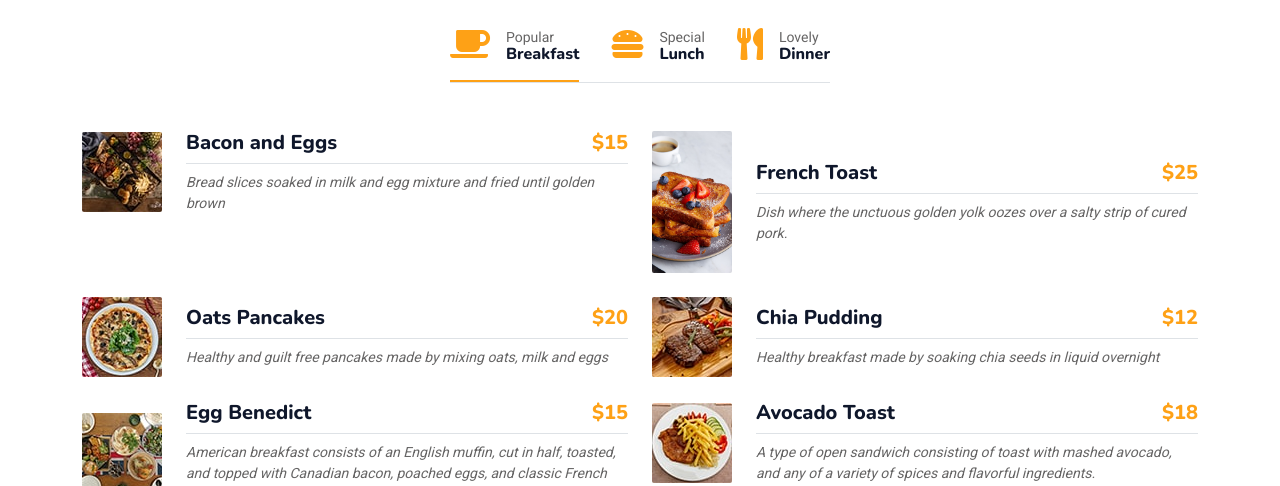
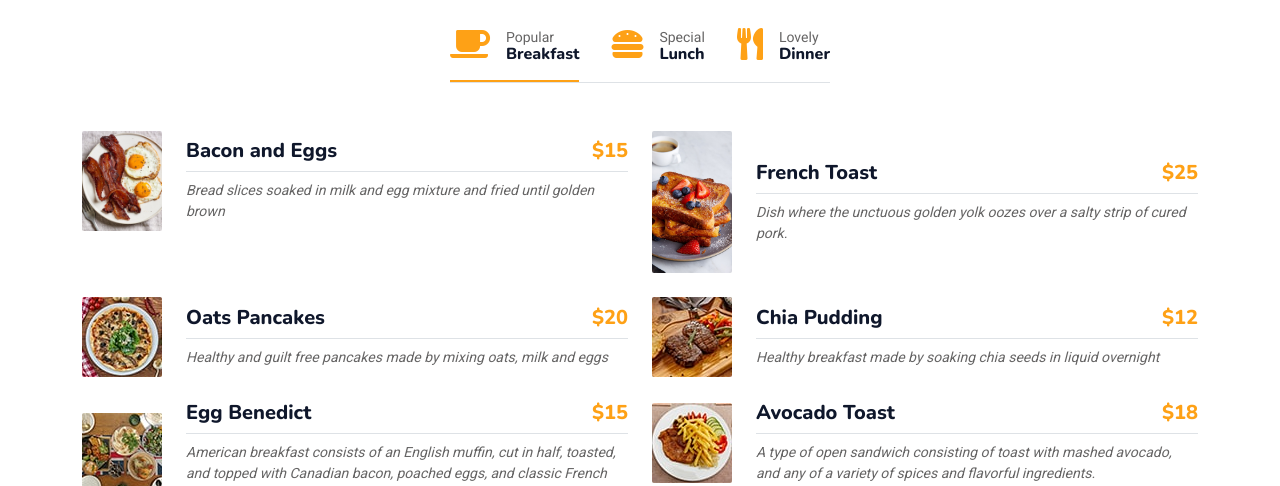
Before and after one commit to sneha-collab/SSResturent, a plain HTML site: page menu.html in a window 1280 px wide. Shown: the part 614-1100 px from the top of the page. Drawn offline with nearby package versions, Linux system fonts and the light colour scheme.

Commit message:
Update menu.html

```diff
--- a/menu.html
+++ b/menu.html
@@ -135,7 +135,7 @@
                             <div class="row g-4">
                                 <div class="col-lg-6">
                                     <div class="d-flex align-items-center">
-                                        <img class="flex-shrink-0 img-fluid rounded" src="img/menu-1.jpg" alt="" style="width: 80px;">
+                                        <img class="flex-shrink-0 img-fluid rounded" src="img/Millionaire’s Bacon.jpeg" alt="" style="width: 80px;">
                                         <div class="w-100 d-flex flex-column text-start ps-4">
                                             <h5 class="d-flex justify-content-between border-bottom pb-2">
                                                 <span>Bacon and Eggs</span>
```
